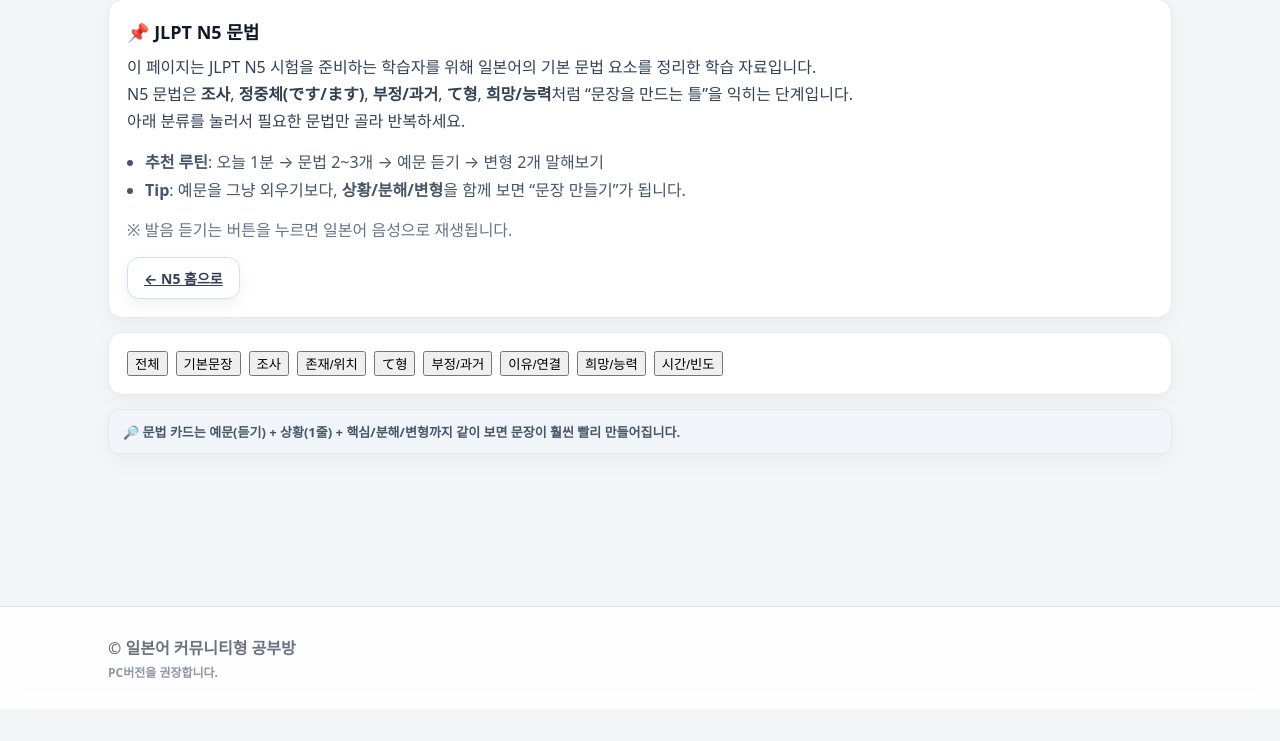
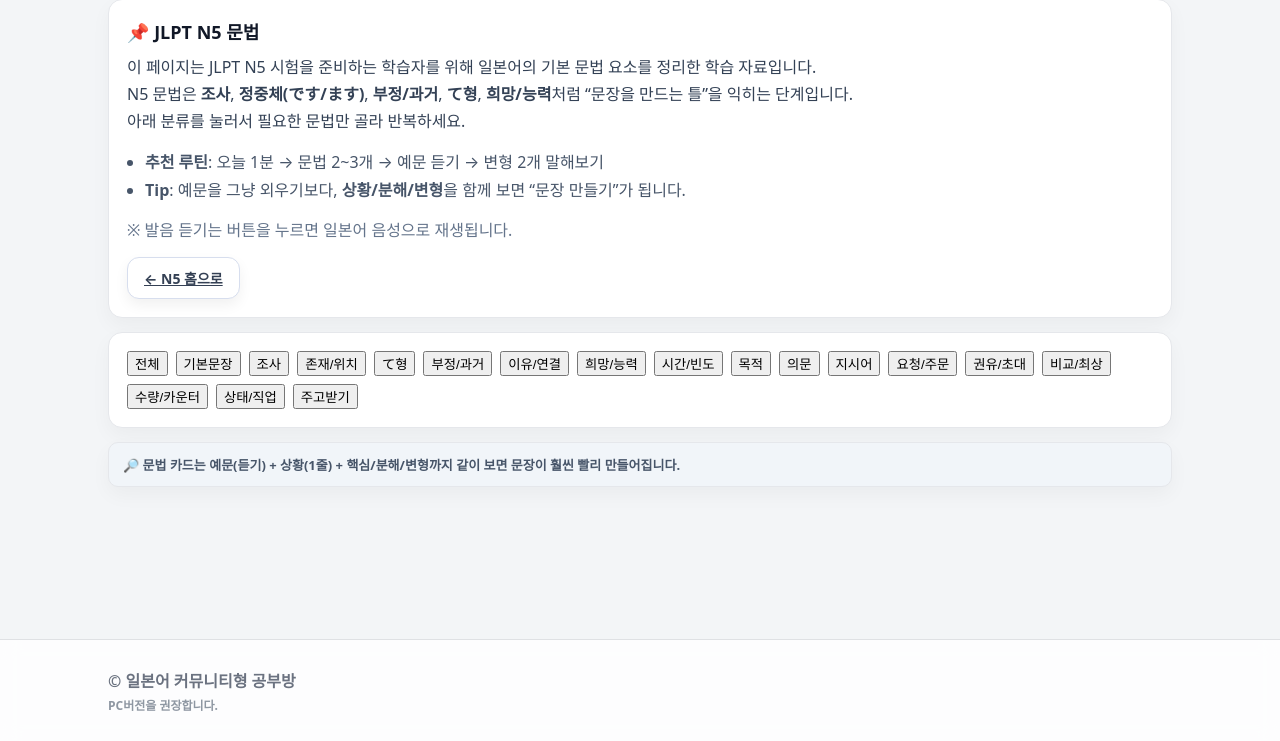
Before and after one commit to GameKingmaker/travel-talk, a Python web app: template templates/jlpt_n5_grammar.html in a window 1280 px wide. Shown: the part 104-845 px from the top of the page. Run offline with Jinja, Linux system fonts and the light colour scheme; the template is opened without the code that fills it, so the values that code supplies are empty.

Commit message:
Update jlpt_n5_grammar.html

```diff
--- a/templates/jlpt_n5_grammar.html
+++ b/templates/jlpt_n5_grammar.html
@@ -32,9 +32,11 @@
   </div>
 </div>
 
-<!-- ✅ 분류(칩) : 추천 최종 8분류 -->
+<!-- ✅ 분류(칩) : N5_GRAMMAR_DATA (확장본) 기준 -->
 <div class="jlpt-card" style="display:flex; gap:8px; flex-wrap:wrap;">
   <button class="jlpt-chip is-on" type="button" data-filter="all">전체</button>
+
+  <!-- 기존 -->
   <button class="jlpt-chip" type="button" data-filter="basics">기본문장</button>
   <button class="jlpt-chip" type="button" data-filter="particles">조사</button>
   <button class="jlpt-chip" type="button" data-filter="exist">존재/위치</button>
@@ -43,6 +45,17 @@
   <button class="jlpt-chip" type="button" data-filter="connect">이유/연결</button>
   <button class="jlpt-chip" type="button" data-filter="desire">희망/능력</button>
   <button class="jlpt-chip" type="button" data-filter="timefreq">시간/빈도</button>
+
+  <!-- ✅ 추가됨(확장본에 새로 생긴 cat들) -->
+  <button class="jlpt-chip" type="button" data-filter="purpose">목적</button>
+  <button class="jlpt-chip" type="button" data-filter="questions">의문</button>
+  <button class="jlpt-chip" type="button" data-filter="demonstratives">지시어</button>
+  <button class="jlpt-chip" type="button" data-filter="request">요청/주문</button>
+  <button class="jlpt-chip" type="button" data-filter="invitation">권유/초대</button>
+  <button class="jlpt-chip" type="button" data-filter="compare">비교/최상</button>
+  <button class="jlpt-chip" type="button" data-filter="counters">수량/카운터</button>
+  <button class="jlpt-chip" type="button" data-filter="routine">상태/직업</button>
+  <button class="jlpt-chip" type="button" data-filter="give">주고받기</button>
 </div>
 
 <div class="jlpt-card jlpt-note" style="margin-top:12px;">
```
